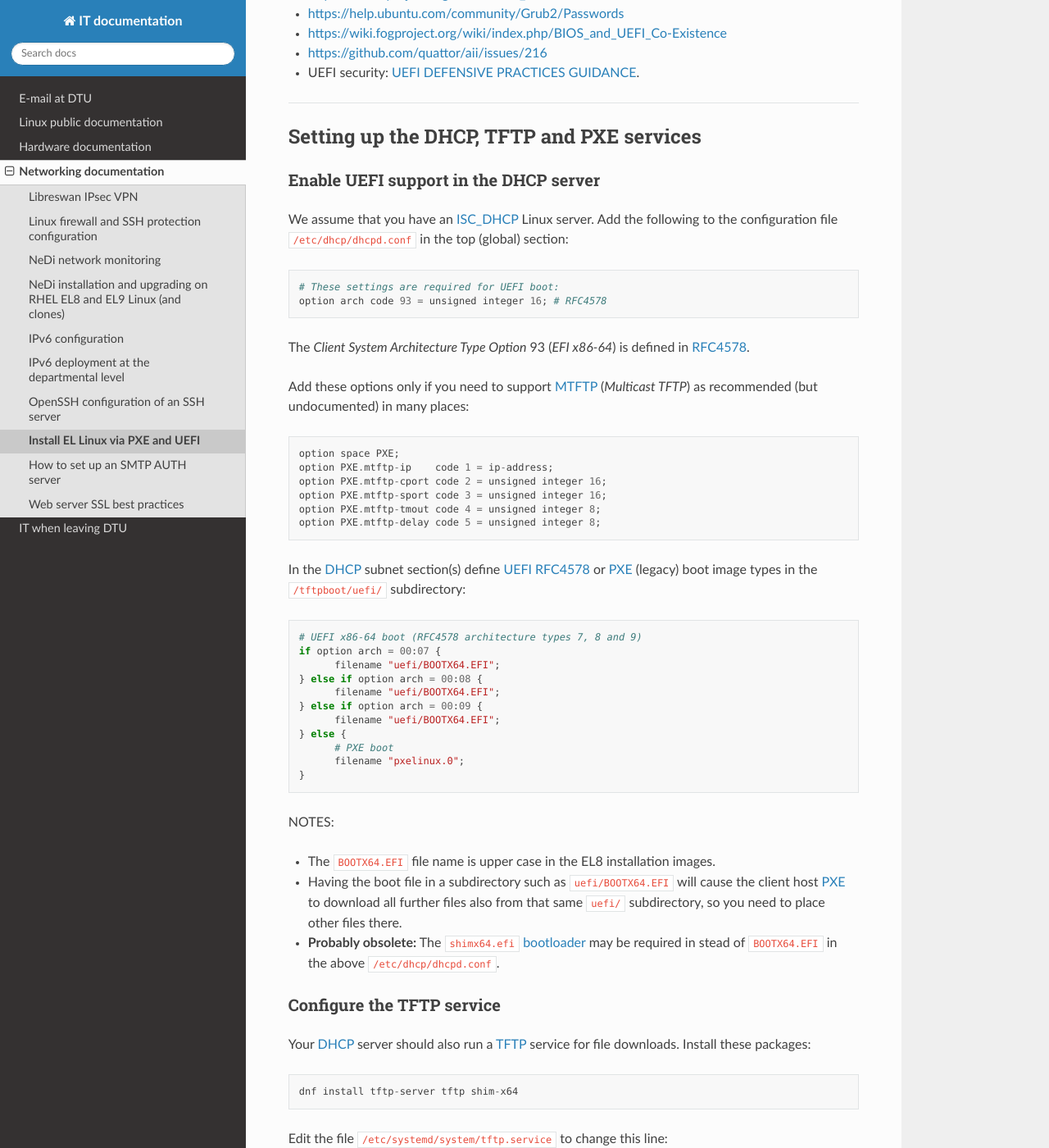
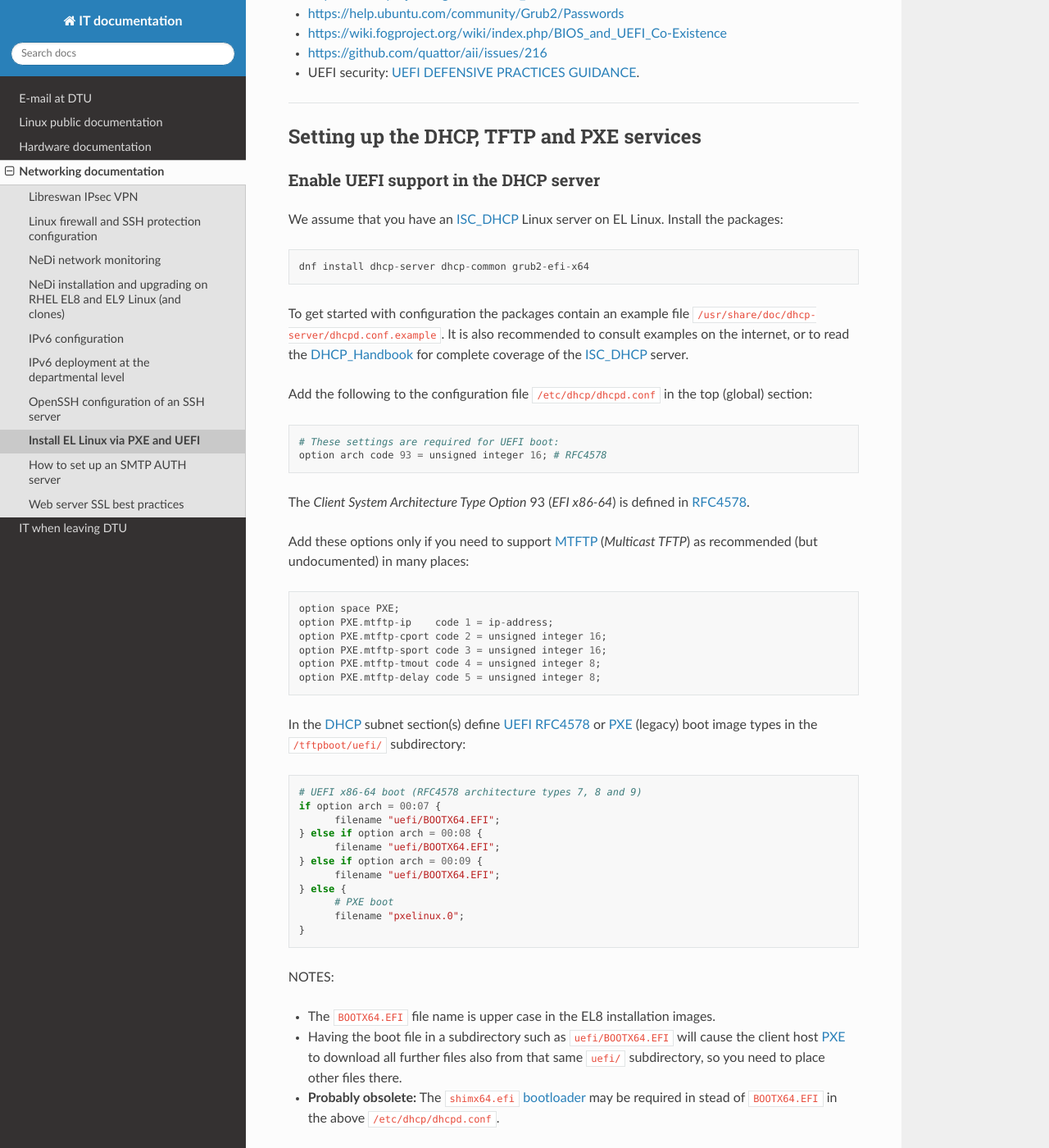
Before and after one commit to OleHolmNielsen/ITwiki, a Sphinx documentation site: the page built from docs/PXE_and_UEFI.rst, in a window 1280 px wide and 1400 px high, scrolled down 919 px. Shown: the whole window at 82% size. Built offline with Sphinx 7.4.7 and the Read the Docs theme 3.1.0, drawn with Linux system fonts in a browser that asks for light colours; some of the changed text lies outside the part shown.

Commit message:
Added DHCP information

```diff
--- a/docs/PXE_and_UEFI.rst
+++ b/docs/PXE_and_UEFI.rst
@@ -25,6 +25,7 @@ See also our network :ref:`PXE-booting` page for Linux OS installation, and also
 .. _TFTP: https://en.wikipedia.org/wiki/Trivial_File_Transfer_Protocol
 .. _DHCP: https://en.wikipedia.org/wiki/Dynamic_Host_Configuration_Protocol
 .. _ISC_DHCP: http://www.isc.org/software/dhcp
+.. _DHCP_Handbook: https://www.amazon.com/DHCP-Handbook-Ralph-Droms-Ph-D/dp/0672323273
 .. _UEFI: https://en.wikipedia.org/wiki/Unified_Extensible_Firmware_Interface
 .. _Legacy_BIOS_boot: https://en.wikipedia.org/wiki/Legacy_mode
 .. _PXE-booting: https://wiki.fysik.dtu.dk/niflheim/PXE-booting
@@ -39,7 +40,15 @@ Setting up the DHCP, TFTP and PXE services
 Enable UEFI support in the DHCP server
 --------------------------------------
 
-We assume that you have an ISC_DHCP_ Linux server.
+We assume that you have an ISC_DHCP_ Linux server on EL Linux.
+Install the packages::
+
+  dnf install dhcp-server dhcp-common grub2-efi-x64
+
+To get started with configuration the packages contain an example file ``/usr/share/doc/dhcp-server/dhcpd.conf.example``.
+It is also recommended to consult examples on the internet,
+or to read the DHCP_Handbook_ for complete coverage of the ISC_DHCP_ server.
+
 Add the following to the configuration file ``/etc/dhcp/dhcpd.conf`` in the top (global) section::
 
   # These settings are required for UEFI boot:
@@ -83,6 +92,16 @@ NOTES:
 
 * **Probably obsolete:**
   The ``shimx64.efi`` bootloader_ may be required in stead of ``BOOTX64.EFI`` in the above ``/etc/dhcp/dhcpd.conf``.
+
+When you have completed configuring the ``dhcpd.conf`` file, open the firewall for DHCP_ (port 67)::
+
+  firewall-cmd --add-service=dhcp --permanent
+  firewall-cmd --reload
+
+and start the DHCP_ service::
+
+  systemctl enable dhcpd
+  systemctl restart dhcpd
 
 Configure the TFTP service
 ---------------------------
```
